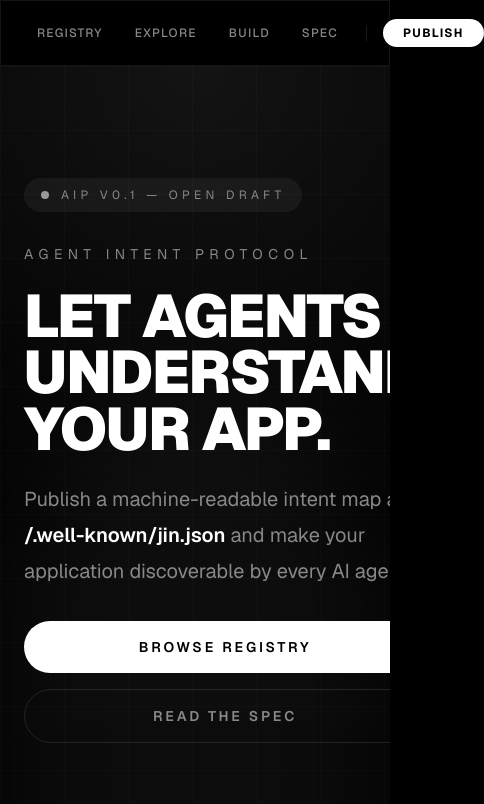
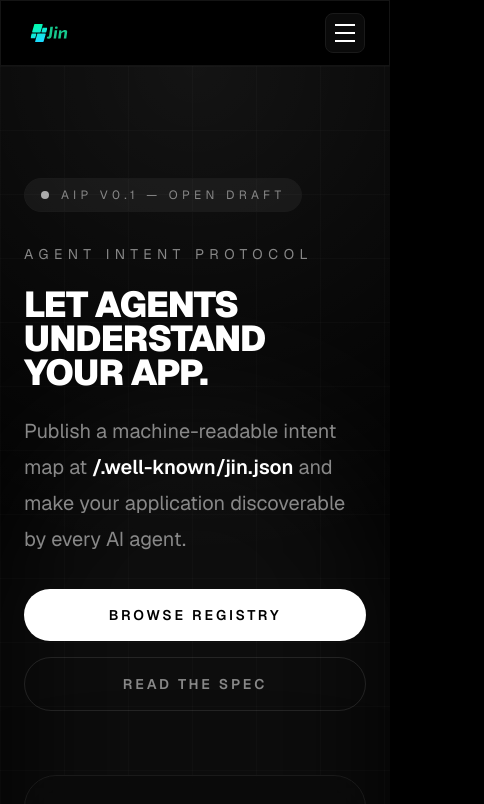
Before and after one commit to ankushvishnu/meetjin, a Next.js app in the folder apps/web/: page / in a window 390 px wide. Shown: the top 804 px of the page, 484 px wide, since content can reach past the window. Built offline with nearby package versions, Linux system fonts and the light colour scheme.

Commit message:
Vercel build bug fix

```diff
--- a/apps/web/src/app/explore/page.tsx
+++ b/apps/web/src/app/explore/page.tsx
@@ -56,11 +56,14 @@ export default function ExplorePage() {
       setLiveStatus((prev) => ({ ...prev, [api.slug]: "loading" }));
       const pingUrl = getPingUrl(api);
 
-      fetch(pingUrl, { method: "GET" })
-        .then((res) => {
+      // Use no-cors mode to avoid CORS errors in the console.
+      // In no-cors mode we can't read the response, but a resolved
+      // promise means the server is reachable.
+      fetch(pingUrl, { method: "HEAD", mode: "no-cors" })
+        .then(() => {
           setLiveStatus((prev) => ({
             ...prev,
-            [api.slug]: res.ok ? "ok" : "error",
+            [api.slug]: "ok",
           }));
         })
         .catch(() => {
@@ -81,7 +84,7 @@ export default function ExplorePage() {
                   API Playground
                 </div>
                 <div className="space-y-4">
-                  <h1 className="text-5xl font-black uppercase tracking-tight text-foreground sm:text-6xl">
+                  <h1 className="text-3xl font-black uppercase tracking-tight text-foreground sm:text-5xl lg:text-6xl">
                     Explore live intent maps.
                   </h1>
                   <p className="max-w-2xl text-lg leading-8 text-muted">
--- a/apps/web/src/app/page.tsx
+++ b/apps/web/src/app/page.tsx
@@ -22,7 +22,7 @@ export default function Home() {
                 </div>
                 <div className="space-y-6">
                   <p className="text-sm uppercase tracking-[0.4em] text-muted">Agent Intent Protocol</p>
-                  <h1 className="text-6xl font-black uppercase tracking-tight leading-[0.94] text-foreground sm:text-7xl">
+                  <h1 className="text-4xl font-black uppercase tracking-tight leading-[0.94] text-foreground sm:text-6xl lg:text-7xl">
                     Let agents understand your app.
                   </h1>
                   <p className="max-w-xl text-xl leading-9 text-muted">
@@ -136,7 +136,7 @@ export default function Home() {
 
         <section className="border-t border-border">
           <div className="mx-auto max-w-7xl px-6 py-24 lg:px-8 lg:py-32">
-            <div className="grid gap-6 lg:grid-cols-3">
+            <div className="grid gap-6 grid-cols-2 lg:grid-cols-3">
               {[
                 { title: "Commerce", label: "Retail, payments, orders" },
                 { title: "Travel", label: "Bookings, itineraries, search" },
--- a/apps/web/src/app/spec/page.tsx
+++ b/apps/web/src/app/spec/page.tsx
@@ -1,14 +1,26 @@
 import React from 'react';
 import Link from 'next/link';
+import { Navbar } from '@/components/Navbar';
+import { Footer } from '@/components/Footer';
+
+import type { Metadata } from 'next';
+
+export const metadata: Metadata = {
+  title: 'AIP Specification — Agent Intent Protocol | meetjin',
+  description:
+    'Read the Agent Intent Protocol specification. A lightweight, open standard that gives any web application a machine-readable intent layer.',
+};
 
 export default function SpecPage() {
   return (
-    <div className="min-h-screen bg-background text-foreground selection:bg-white selection:text-black">
+    <>
+      <Navbar />
+      <main className="flex-1 bg-background text-foreground selection:bg-white selection:text-black">
       <div className="mx-auto max-w-4xl px-6 py-24 lg:px-8">
 
         {/* Hero Section */}
         <div className="mb-24">
-          <h1 className="text-6xl font-black tracking-tighter uppercase mb-6 leading-none">
+          <h1 className="text-4xl sm:text-5xl md:text-6xl font-black tracking-tighter uppercase mb-6 leading-none">
             The Agent <br />
             <span className="text-muted">Intent Protocol</span>
           </h1>
@@ -38,7 +50,7 @@ export default function SpecPage() {
                 APIs exist, but there is no standard way for an agent to discover what they do or how to authenticate without custom engineering.
               </p>
             </div>
-            <div className="p-8 border border border-border bg-card rounded-2xl">
+            <div className="p-8 border border-border bg-card rounded-2xl">
               <h3 className="text-lg font-bold mb-4 uppercase tracking-tight">Trust Deficit</h3>
               <p className="text-muted leading-relaxed">
                 Agents have no way to verify if an endpoint is legitimate or safe, making every integration a leap of faith.
@@ -168,6 +180,8 @@ export default function SpecPage() {
         </section>
 
       </div>
-    </div>
+      </main>
+      <Footer />
+    </>
   );
 }
--- a/apps/web/src/components/Footer.tsx
+++ b/apps/web/src/components/Footer.tsx
@@ -64,7 +64,7 @@ export function Footer() {
             </ul>
           </div>
         </div>
-        <div className="mt-12 border-t border-border pt-8 flex items-center justify-between">
+        <div className="mt-12 border-t border-border pt-8 flex flex-col gap-2 sm:flex-row sm:items-center sm:justify-between">
           <p className="text-xs text-muted">
             &copy; {new Date().getFullYear()} Papercargo. Agent Intent Protocol v0.1
           </p>
--- a/apps/web/src/components/IntentPanel.tsx
+++ b/apps/web/src/components/IntentPanel.tsx
@@ -362,7 +362,7 @@ export function IntentPanel({ api, open, onClose }: IntentPanelProps) {
               </div>
 
               <a
-                href="/docs/quickstart"
+                href="/spec"
                 className="inline-flex items-center gap-2 rounded-2xl border border-border bg-card px-5 py-3 text-sm font-semibold text-foreground transition-all hover:bg-card-hover"
               >
                 Publish your own →
--- a/apps/web/src/components/Navbar.tsx
+++ b/apps/web/src/components/Navbar.tsx
@@ -1,6 +1,11 @@
+"use client";
+
+import { useState } from "react";
 import Link from "next/link";
 
 export function Navbar() {
+  const [mobileOpen, setMobileOpen] = useState(false);
+
   return (
     <nav className="glass sticky top-0 z-50 border-b border-white/[0.06]">
       <div className="mx-auto max-w-7xl px-6 lg:px-8">
@@ -14,8 +19,8 @@ export function Navbar() {
             />
           </Link>
 
-          {/* Navigation */}
-          <div className="flex items-center gap-2">
+          {/* Desktop Navigation */}
+          <div className="hidden md:flex items-center gap-2">
             <Link
               href="/registry"
               className="px-3 py-1.5 text-xs font-medium uppercase tracking-widest text-muted hover:text-foreground transition-all"
@@ -48,6 +53,64 @@ export function Navbar() {
               Publish
             </Link>
           </div>
+
+          {/* Mobile hamburger */}
+          <button
+            type="button"
+            onClick={() => setMobileOpen(!mobileOpen)}
+            className="md:hidden flex flex-col items-center justify-center gap-1.5 w-10 h-10 rounded-lg border border-border bg-card transition-all hover:bg-card-hover"
+            aria-label={mobileOpen ? "Close menu" : "Open menu"}
+          >
+            <span
+              className={`block h-0.5 w-5 bg-foreground transition-all duration-200 ${
+                mobileOpen ? "translate-y-[4px] rotate-45" : ""
+              }`}
+            />
+            <span
+              className={`block h-0.5 w-5 bg-foreground transition-all duration-200 ${
+                mobileOpen ? "opacity-0" : ""
+              }`}
+            />
+            <span
+              className={`block h-0.5 w-5 bg-foreground transition-all duration-200 ${
+                mobileOpen ? "-translate-y-[4px] -rotate-45" : ""
+              }`}
+            />
+          </button>
+        </div>
+      </div>
+
+      {/* Mobile menu */}
+      <div
+        className={`md:hidden overflow-hidden transition-all duration-300 ease-in-out ${
+          mobileOpen ? "max-h-80 border-t border-border" : "max-h-0"
+        }`}
+      >
+        <div className="px-6 py-4 space-y-1 bg-background/95 backdrop-blur-xl">
+          {[
+            { href: "/registry", label: "Registry" },
+            { href: "/explore", label: "Explore" },
+            { href: "/build", label: "Build" },
+            { href: "/spec", label: "Spec" },
+          ].map((link) => (
+            <Link
+              key={link.href}
+              href={link.href}
+              onClick={() => setMobileOpen(false)}
+              className="block px-3 py-3 text-sm font-medium uppercase tracking-widest text-muted hover:text-foreground transition-all rounded-lg hover:bg-white/[0.04]"
+            >
+              {link.label}
+            </Link>
+          ))}
+          <div className="pt-2">
+            <Link
+              href="/publish"
+              onClick={() => setMobileOpen(false)}
+              className="block w-full text-center rounded-full bg-white px-5 py-3 text-xs font-bold uppercase tracking-widest text-black transition-all hover:bg-muted"
+            >
+              Publish
+            </Link>
+          </div>
         </div>
       </div>
     </nav>
--- a/apps/web/src/components/PublishFlow.tsx
+++ b/apps/web/src/components/PublishFlow.tsx
@@ -181,34 +181,7 @@ export function PublishFlow() {
         </div>
       )}
 
-      {/* Step 2: Show API Key */}
-      {false && (
-        <div className="glass rounded-2xl p-8 border border-border animate-fade-in">
-          <h2 className="text-2xl font-bold text-foreground mb-2">Your API Key</h2>
-          <p className="text-muted text-sm mb-6">
-            Save this key securely. You&apos;ll need it for publishing via CLI too.
-          </p>
 
-          <div className="rounded-xl bg-card border border-accent/20 p-4 mb-6">
-            <div className="text-xs text-muted mb-2">API Key</div>
-            <code className="text-sm text-accent font-mono break-all select-all">{apiKey}</code>
-          </div>
-
-          <div className="rounded-xl bg-card border border-border p-4 mb-8">
-            <div className="text-xs text-muted mb-2">CLI usage</div>
-            <code className="text-sm text-foreground font-mono">
-              JIN_API_KEY={apiKey.slice(0, 12)}... npx @meetjin/cli publish
-            </code>
-          </div>
-
-          <button
-            onClick={() => setStep("upload")}
-            className="w-full rounded-xl bg-accent px-6 py-3.5 text-sm font-semibold text-background transition-all hover:bg-accent/90 hover:shadow-lg hover:shadow-accent/20"
-          >
-            Continue to Publish
-          </button>
-        </div>
-      )}
 
       {/* Step 3: Publish */}
       {step === "upload" && (
@@ -273,7 +246,6 @@ export function PublishFlow() {
               onClick={() => {
                 setStep("email");
                 setPublishResult(null);
-                setApiKey("");
                 setIntentMapUrl("");
               }}
               className="inline-flex items-center gap-2 rounded-xl border border-border px-6 py-3 text-sm font-semibold text-foreground transition-all hover:bg-card-hover"
--- a/apps/web/src/components/RegistrySearch.tsx
+++ b/apps/web/src/components/RegistrySearch.tsx
@@ -31,7 +31,31 @@ export function RegistrySearch({ initialApps }: { initialApps: App[] }) {
       const res = await fetch(`/api/v1/registry/search?q=${encodeURIComponent(q)}`);
       const data = await res.json();
       if (res.ok && data.results) {
-        setApps(data.results);
+        // The search API returns { app: {...}, intent: {...} } objects.
+        // Map them to the flat App shape expected by this component,
+        // deduplicating by app id.
+        const seen = new Set<string>();
+        const mapped: App[] = [];
+        for (const result of data.results) {
+          const app = result.app ?? result;
+          const id = app.id;
+          if (id && !seen.has(id)) {
+            seen.add(id);
+            mapped.push({
+              id: app.id,
+              name: app.name,
+              slug: app.slug,
+              description: app.description ?? "",
+              url: app.url ?? "",
+              categories: app.categories ?? [],
+              total_intents: app.total_intents ?? 0,
+              agent_hits: app.agent_hits ?? 0,
+              is_verified: app.is_verified ?? false,
+              is_community: app.is_community ?? false,
+            });
+          }
+        }
+        setApps(mapped);
       }
     } catch {
       // Silently fail, keep showing current results
--- a/packages/jin-cli/package.json
+++ b/packages/jin-cli/package.json
@@ -8,7 +8,7 @@
   },
   "scripts": {
     "build": "tsc",
-    "dev": "ts-node src/index.ts",
+    "dev": "ts-node-dev --respawn --transpile-only src/index.ts",
     "prepublishOnly": "pnpm build"
   },
   "keywords": [
@@ -37,7 +37,8 @@
   "devDependencies": {
     "typescript": "^5.0.0",
     "@types/node": "^20.0.0",
-    "ts-node": "^10.0.0"
+    "ts-node": "^10.0.0",
+    "ts-node-dev": "^2.0.0"
   },
   "engines": {
     "node": ">=18.0.0"
```
Also changed, not shown: apps/web/vercel.json, 1 other file (tests, documents, lock files or other folders).
